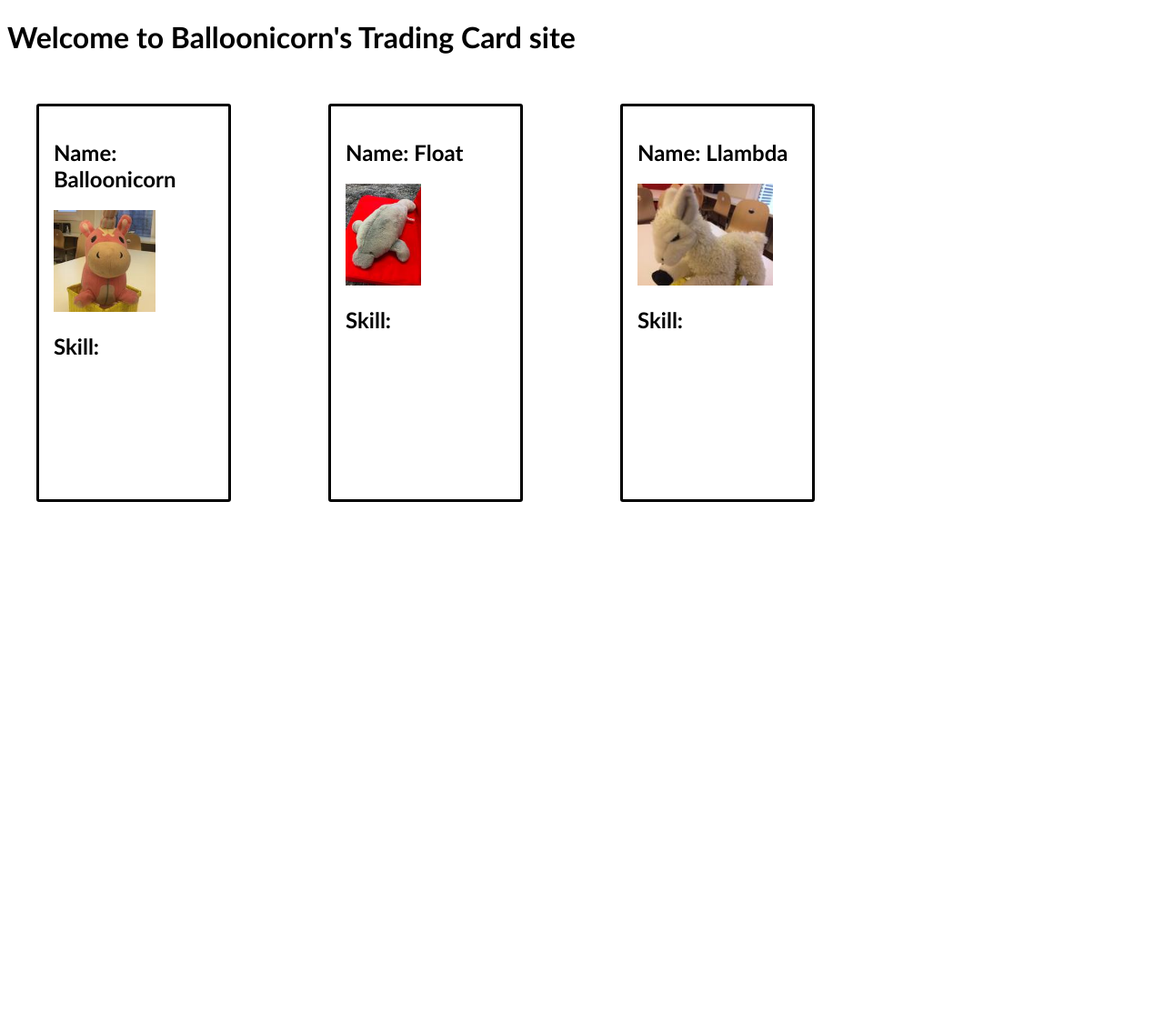
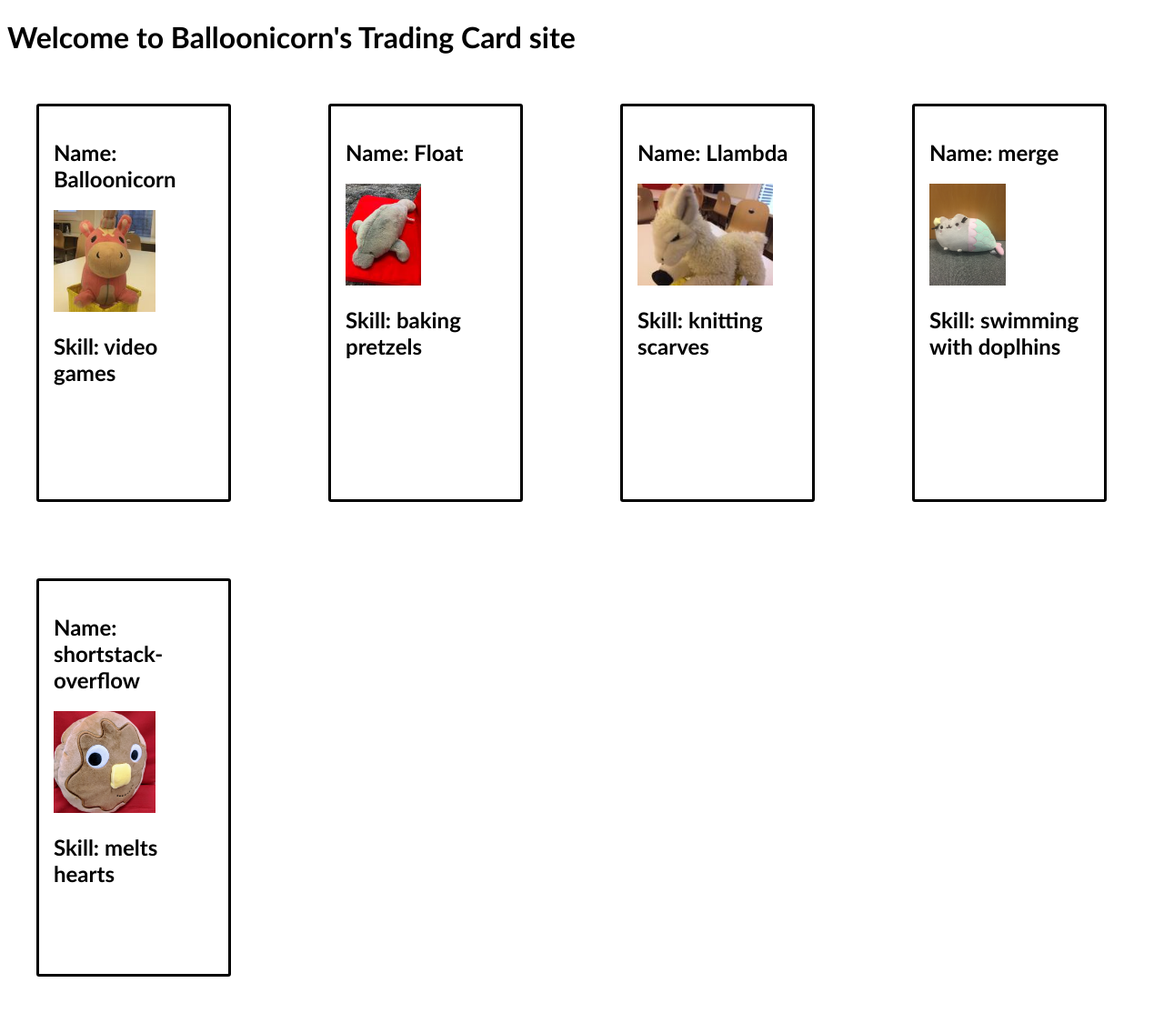
Before and after one commit to Jessica-Lynn/react-trading-cards, a Flask app: page /cards in a window 1280 px wide. Shown: the whole page at 91% size. Before the commit the page ends 552 px from the top, so only its background shows below. Run offline with Flask 2, Linux system fonts and the light colour scheme; some libraries are stand-ins or nearby versions.

Commit message:
Completed: Steps 1-3 -- In Progress: Step 4

```diff
--- a/static/js/tradingCard.jsx
+++ b/static/js/tradingCard.jsx
@@ -1,18 +1,61 @@
 "use strict";
 const tradingCardData = [
   {
-    name: 'Balloonicorn',
-    skill: 'video games',
-    imgUrl: '/static/img/balloonicorn.jpg'
-  }
-]
+    name: "Balloonicorn",
+    skill: "video games",
+    imgUrl: "/static/img/balloonicorn.jpg",
+    cardId: 1,
+  },
+  {
+    name: "Float",
+    skill: "baking pretzels",
+    imgUrl: "/static/img/float.jpg",
+    cardId: 2,
+  },
+  {
+    name: "Llambda",
+    skill: "knitting scarves",
+    imgUrl: "/static/img/llambda.jpg",
+    cardId: 3,
+  },
+  {
+    name: "Off-By-One",
+    skill: "climbing mountains",
+    imgUrl: "/static/img/off-by-one.jpeg",
+    cardId: 4,
+  },
+  {
+    name: "Seed.py",
+    skill: "making curry dishes",
+    imgUrl: "/static/img/seedpy.jpeg",
+    cardId: 5,
+  },
+  {
+    name: "Polymorphism",
+    skill: "costumes",
+    imgUrl: "/static/img/polymorphism.jpeg",
+    cardId: 6,
+  },
+  {
+    name: "Short Stack Overflow",
+    skill: "ocean animal trivia",
+    imgUrl: "/static/img/shortstack-overflow.jpeg",
+    cardId: 7,
+  },
+  {
+    name: "Merge",
+    skill: "bullet journaling",
+    imgUrl: "/static/img/merge.png",
+    cardId: 8,
+  },
+];
 
 function TradingCard(props) {
   return (
     <div className="card">
       <h2>Name: {props.name}</h2>
       <img src={props.imgUrl} />
-      <h2>Skill: </h2>
+      <h2>Skill: {props.skill}</h2>
     </div>
   );
 }
@@ -49,3 +92,25 @@ ReactDOM.render(
   ),
   document.querySelector('#llambda')
 );
+
+ReactDOM.render(
+  (
+    <TradingCard
+      name="shortstack-overflow"
+      skill="melts hearts"
+      imgUrl="/static/img/shortstack-overflow.jpeg"
+    />
+  ),
+  document.querySelector('#shortstack-overflow')
+);
+
+ReactDOM.render(
+  (
+    <TradingCard
+      name="merge"
+      skill="swimming with doplhins"
+      imgUrl="/static/img/merge.png"
+    />
+  ),
+  document.querySelector('#merge')
+);
--- a/templates/cards.html
+++ b/templates/cards.html
@@ -17,6 +17,9 @@
 
   <!-- Mount Llambda's card on to this element. -->
   <div id="llambda"></div>
-</div>
+
+  <div id="merge"></div>
+
+  <div id="shortstack-overflow"></div>
 
 {% endblock %}
```
Also changed, not shown: static/js/homepage.jsx (+5 -3 lines).
